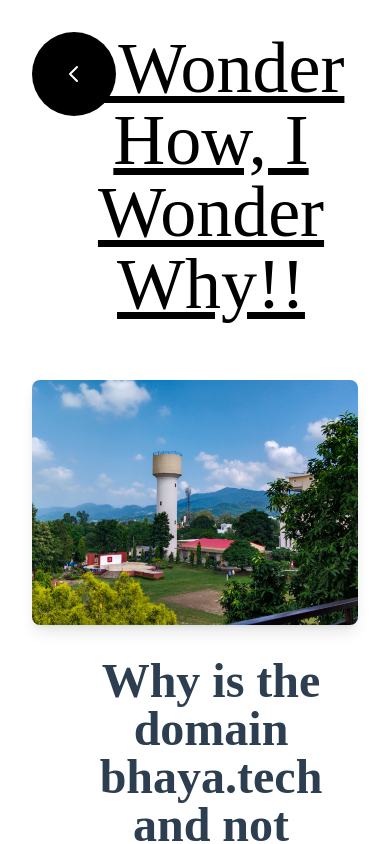
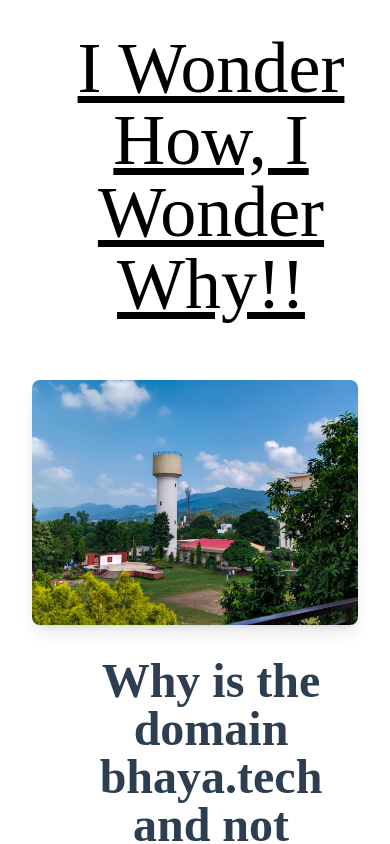
Before and after one commit to Akshat2427/Portfolio, a React (Vite) app: page /why in a window 390 px wide. Shown: the top 844 px of the page. Built offline with nearby package versions, Linux system fonts and the light colour scheme; a web font is replaced by a local one.

Commit message:
Update Bhaya component to conditionally display back link on larger screens

```diff
--- a/src/pages/Bhaya.jsx
+++ b/src/pages/Bhaya.jsx
@@ -4,7 +4,10 @@
 
     return (
         <div className='h-screen w-full p-8 pt-0  '>
-             <Link to="/" className='h-[10vh] w-[10vh]  absolute left-8 top-8 bg-black rounded-full flex items-center justify-center'>
+             <Link
+    to="/"
+    className="h-[10vh] w-[10vh] absolute left-8 top-8 bg-black rounded-full flex items-center justify-center hidden sm:flex"
+>
     <svg
         xmlns="http://www.w3.org/2000/svg"
         fill="none"
@@ -15,6 +18,7 @@
         <path strokeLinecap="round" strokeLinejoin="round" strokeWidth="2" d="M9 5l7 7-7 7" />
     </svg>
 </Link>
+
 
             <div className='pl-8 py-8' style={{ fontFamily: "revert" }}>
                 <h1 className='text-7xl pb-7 text-center underline' style={{ fontFamily: "Spicy Rice" }}>
```
Lines whose indentation alone changed are shown as unchanged.
